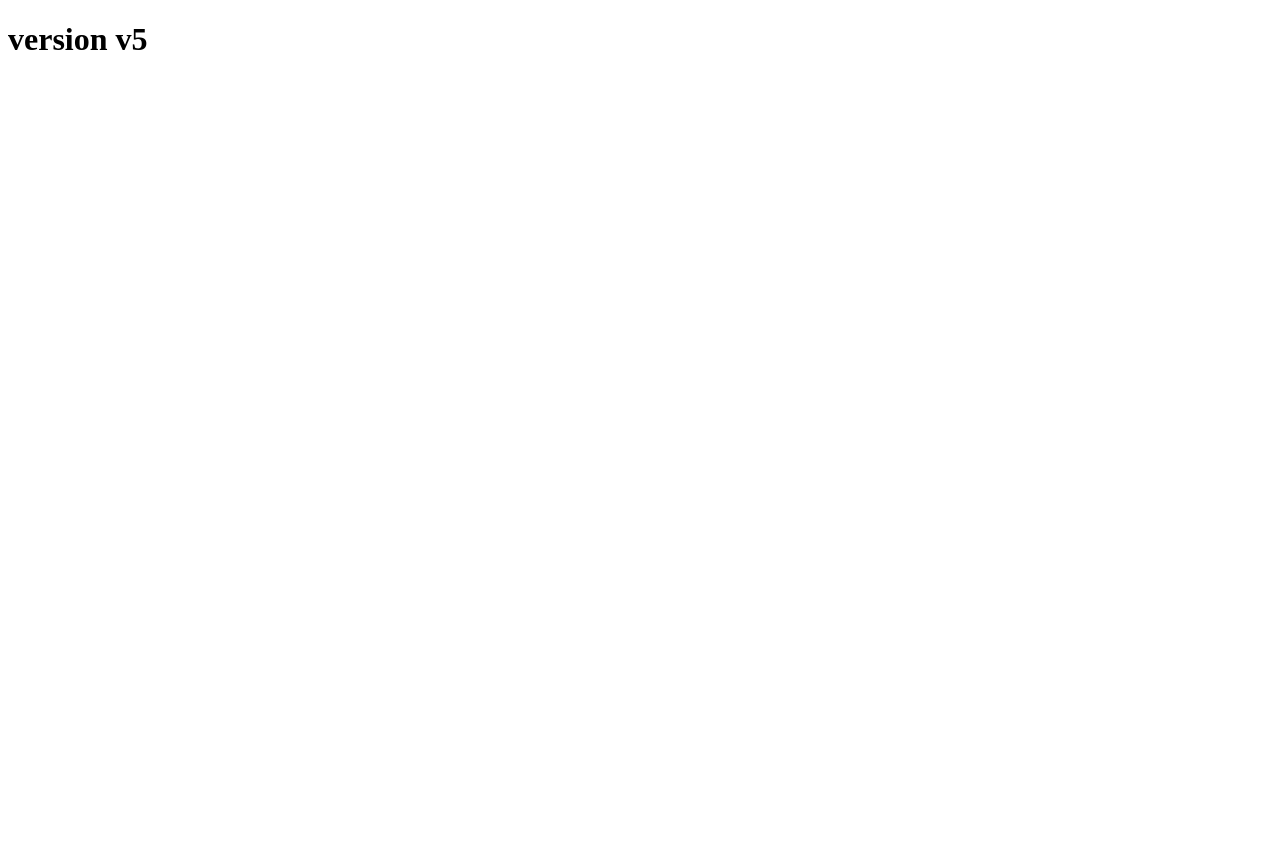
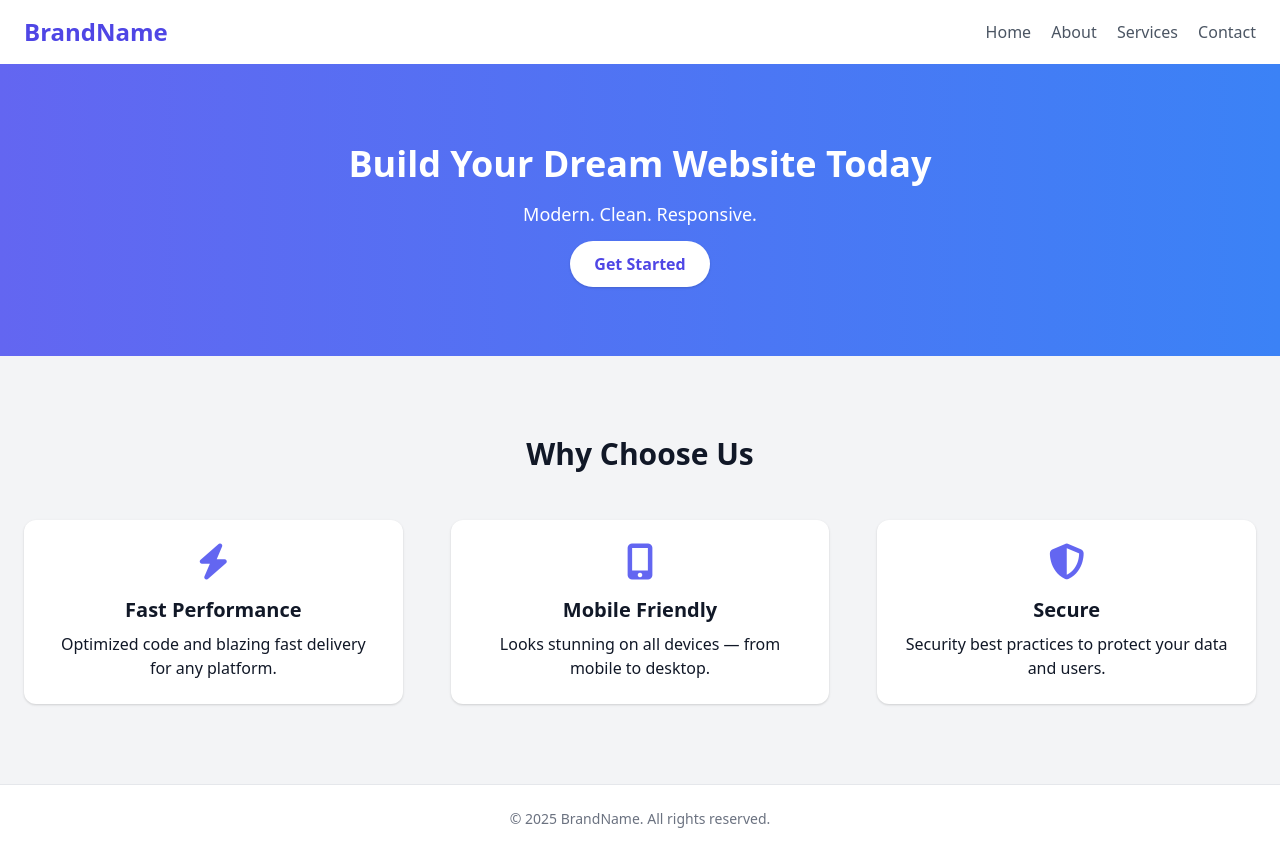
Before and after one commit to RamGanesh123/timepass2, a plain HTML site: page index.html in a window 1280 px wide. Before the commit the page ends 800 px from the top, so only its background shows below. Drawn offline with nearby package versions, Linux system fonts and the light colour scheme.

Commit message:
Update index.html

```diff
--- a/index.html
+++ b/index.html
@@ -1,12 +1,66 @@
 <!DOCTYPE html>
 <html lang="en">
 <head>
-    <meta charset="UTF-8">
-    <meta name="viewport" content="width=device-width, initial-scale=1.0">
-    <title>Document v5 </title>
-    <h1>version v5</h1>
+  <meta charset="UTF-8" />
+  <meta name="viewport" content="width=device-width, initial-scale=1.0" />
+  <title>Awesome Landing Page</title>
+  <link href="https://cdn.jsdelivr.net/npm/tailwindcss@2.2.19/dist/tailwind.min.css" rel="stylesheet">
+  <script src="https://kit.fontawesome.com/a076d05399.js" crossorigin="anonymous"></script>
 </head>
-<body>
+<body class="bg-gray-100 text-gray-900">
+
+  <!-- Navbar -->
+  <header class="bg-white shadow">
+    <div class="container mx-auto px-6 py-4 flex justify-between items-center">
+      <h1 class="text-2xl font-bold text-indigo-600">BrandName</h1>
+      <nav class="space-x-4 text-gray-600">
+        <a href="#" class="hover:text-indigo-600">Home</a>
+        <a href="#" class="hover:text-indigo-600">About</a>
+        <a href="#" class="hover:text-indigo-600">Services</a>
+        <a href="#" class="hover:text-indigo-600">Contact</a>
+      </nav>
+    </div>
+  </header>
+
+  <!-- Hero Section -->
+  <section class="bg-gradient-to-r from-indigo-500 to-blue-500 text-white py-20">
+    <div class="container mx-auto px-6 text-center">
+      <h2 class="text-4xl font-bold mb-4">Build Your Dream Website Today</h2>
+      <p class="text-lg mb-6">Modern. Clean. Responsive.</p>
+      <a href="#features" class="bg-white text-indigo-600 font-semibold px-6 py-3 rounded-full shadow hover:bg-gray-200 transition">Get Started</a>
+    </div>
+  </section>
+
+  <!-- Features -->
+  <section id="features" class="py-20">
+    <div class="container mx-auto px-6 text-center">
+      <h3 class="text-3xl font-bold mb-12">Why Choose Us</h3>
+      <div class="grid md:grid-cols-3 gap-12">
+        <div class="bg-white p-6 rounded-xl shadow hover:shadow-lg transition">
+          <i class="fas fa-bolt text-indigo-500 text-4xl mb-4"></i>
+          <h4 class="text-xl font-semibold mb-2">Fast Performance</h4>
+          <p>Optimized code and blazing fast delivery for any platform.</p>
+        </div>
+        <div class="bg-white p-6 rounded-xl shadow hover:shadow-lg transition">
+          <i class="fas fa-mobile-alt text-indigo-500 text-4xl mb-4"></i>
+          <h4 class="text-xl font-semibold mb-2">Mobile Friendly</h4>
+          <p>Looks stunning on all devices — from mobile to desktop.</p>
+        </div>
+        <div class="bg-white p-6 rounded-xl shadow hover:shadow-lg transition">
+          <i class="fas fa-shield-alt text-indigo-500 text-4xl mb-4"></i>
+          <h4 class="text-xl font-semibold mb-2">Secure</h4>
+          <p>Security best practices to protect your data and users.</p>
+        </div>
+      </div>
+    </div>
+  </section>
+
+  <!-- Footer -->
+  <footer class="bg-white border-t py-6">
+    <div class="container mx-auto px-6 text-center text-gray-500 text-sm">
+      &copy; 2025 BrandName. All rights reserved.
+    </div>
+  </footer>
 
 </body>
 </html>
```
